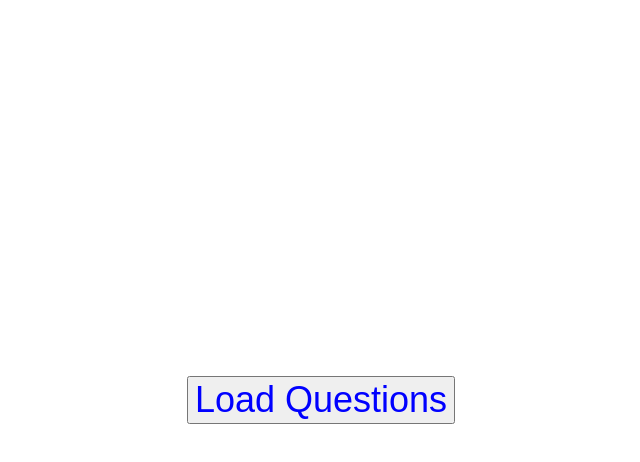
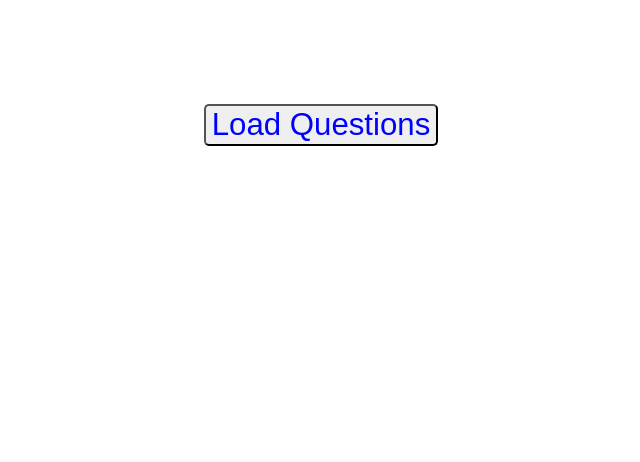
Before and after one commit to Babblesort/thunk-axios-loader, a React (Create React App) app: page / in a window 1280 px wide. Shown: the top 462 px of the page, without its empty margins (319-959 px from the left). Built offline with nearby package versions, Linux system fonts and the light colour scheme.

Commit message:
prevent movement on screen as content changes

```diff
--- a/src/App.css
+++ b/src/App.css
@@ -1,18 +1,19 @@
 body {
-  font-size: 1.5em;
+  font-size: 1.3em;
 }
 
 .questions {
   display: flex;
   flex-direction: column;
-  justify-content: center;
   align-items: center;
   height: 100vh;
+  margin-top: 5em;
 }
 
 button {
   font-size: 1.5em;
   color: blue;
+  border-radius: 5px;
 }
 .questions-list {
   color: darkgreen;
```
